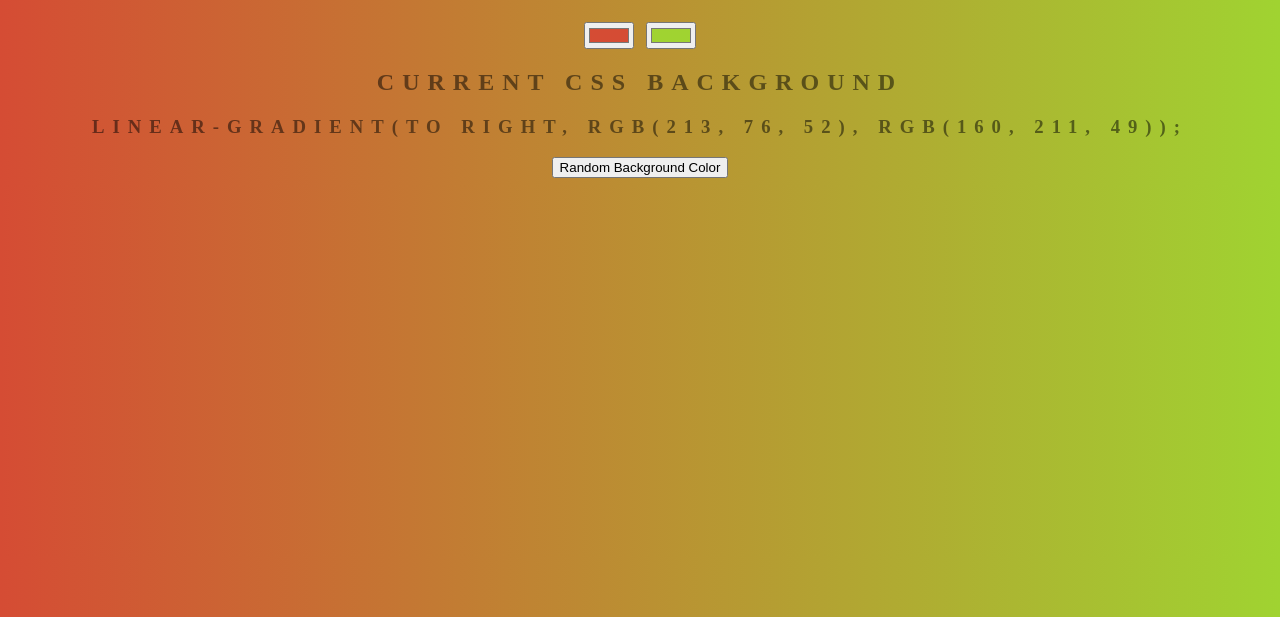
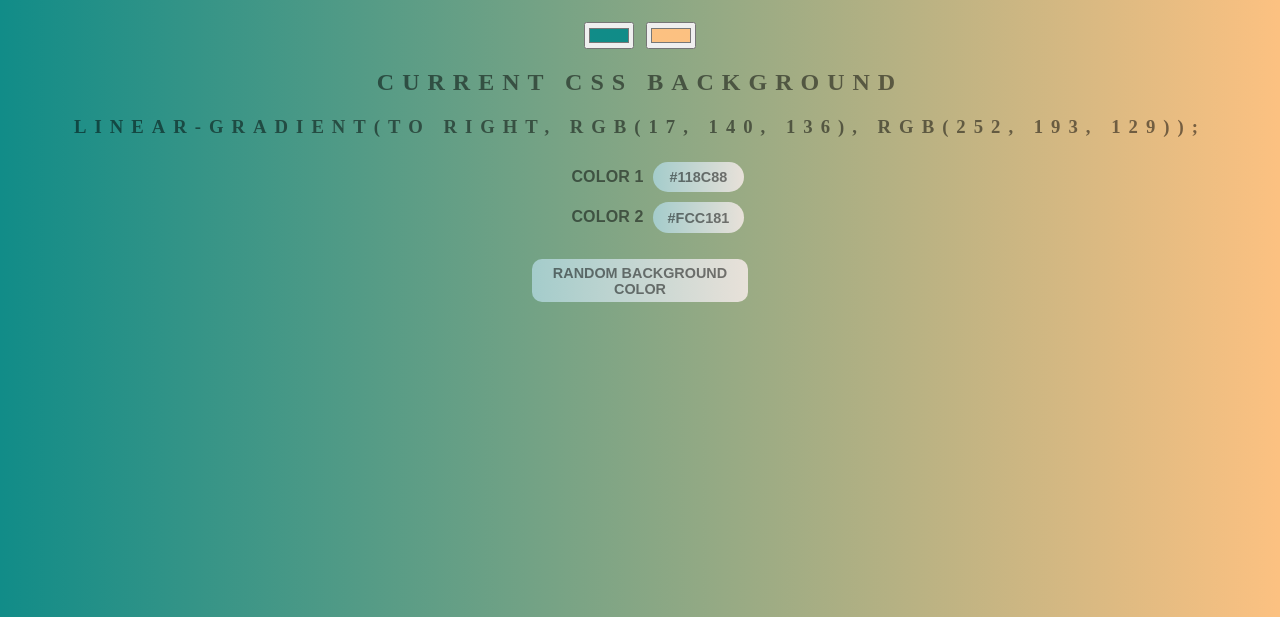
Before and after one commit to RaizelYuri/BGGENERATOR.IO, a plain HTML site: page index.html in a window 1280 px wide. Shown: the part 183-800 px from the top of the page. Drawn offline with Linux system fonts and the light colour scheme.

Commit message:
update and improved

```diff
--- a/index.html
+++ b/index.html
@@ -6,11 +6,15 @@
 </head>
 <body id="gradient">
 	<h1>Background Generator</h1>
-	<input class="color1" type="color" name="color1" value="#d54c34">
-	<input class="color2" type="color" name="color2" value="#a0d331">
+	<input class="color1" type="color" name="color1" value="#118C88">
+	<input class="color2" type="color" name="color2" value="#FCC181">
 	<h2>Current CSS Background</h2>
-	<h3></h3>
-	<button id="button">Random Background Color</button>
+	<h3 id="css"></h3>
+	<ul>
+	<li>COLOR 1 <input type="text" id="hexVColorOne" name="HexValColorOne" style="font-weight: bold; text-transform: uppercase; width: 6em; height: 2em; text-align: center; font-size: .9em; border-radius: 20px; color: rgba(0,0,0,.5); background: linear-gradient(to right, #A4CCCB, #E8E1D9); border: none; margin: 5px; " ></li>
+	<li>COLOR 2 <input type="text" id="hexVColorTwo" name="HexValColorTwo" style="font-weight: bold; text-transform: uppercase; width: 6em; height: 2em; text-align: center; font-size: .9em; border-radius: 20px; color: rgba(0,0,0,.5); background: linear-gradient(to right, #A4CCCB, #E8E1D9); border: none; margin: 5px;" ></li>
+	</ul>
+	<button id="button" style="font-weight: bold; text-transform: uppercase; width: 15em; height: 3em; text-align: center; font-size: .9em; border-radius: 10px; color: rgba(0,0,0,.5); background: linear-gradient(to right, #A4CCCB, #E8E1D9); border: none; margin: 5px;">Random Background Color</button>
 	<script type="text/javascript" src="script.js"></script>
 
 </body>
--- a/script.js
+++ b/script.js
@@ -1,4 +1,6 @@
-var css = document.querySelector("h3");
+var css = document.getElementById("css");
+var inputHexValOne = document.getElementById("hexVColorOne");
+var inputHexValTwo = document.getElementById("hexVColorTwo");
 var color1 = document.querySelector(".color1");
 var color2 = document.querySelector(".color2");
 var body = document.getElementById("gradient");
@@ -8,16 +10,15 @@ color1.addEventListener("input", elementGradient);
 color2.addEventListener("input", elementGradient);
 
 
-function elementGradient(a,b) {
+function elementGradient(A,B) {
 	body.style.background =
 	"linear-gradient(to right , "
 	+ color1.value
 	+ " , "
 	+ color2.value
 	+ ")";
-
 	colorContent();
-
+	getHexValColor();
 }
 
 function getRamdomHexO(){
@@ -53,6 +54,8 @@ function getRandomColor(){
 	+ T
 	+ ")";
 	colorContent();
+	inputHexValOne.value = O;
+	inputHexValTwo.value = T;
 	color1.value = O;
 	color2.value = T;
 }
@@ -64,3 +67,8 @@ elementGradient(color1.value,color2.value);
 function colorContent() {
 	return css.textContent = body.style.background + ";";
 }
+
+function getHexValColor(){
+	inputHexValOne.value = color1.value;
+	inputHexValTwo.value = color2.value;
+}
--- a/style.css
+++ b/style.css
@@ -17,7 +17,7 @@ h1 {
     width: 100%;
 }
 
-h3 button {
+h3 button .color1 .color2  {
 	font: 900 1em 'Raleway', sans-serif;
     color: rgba(0,0,0,.5);
     text-align: center;
@@ -25,3 +25,13 @@ h3 button {
     letter-spacing: 0.01em;
 
 }
+
+ul {
+    list-style: none;
+    align-items: center;
+    font: 900 1em 'Raleway', sans-serif;
+    color: rgba(0,0,0,.5);
+    text-align: center;
+    text-transform: none;
+    letter-spacing: 0.01em;
+}
```
